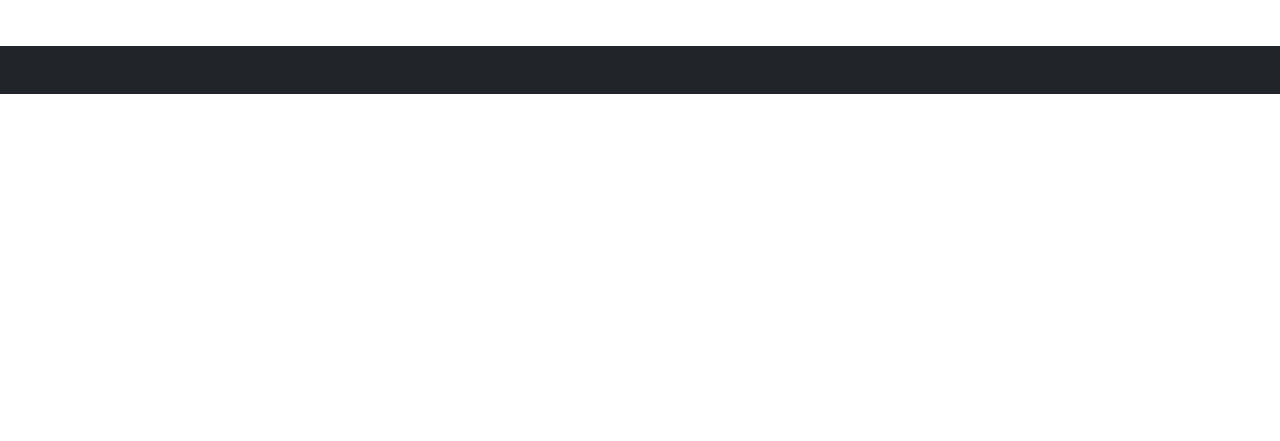
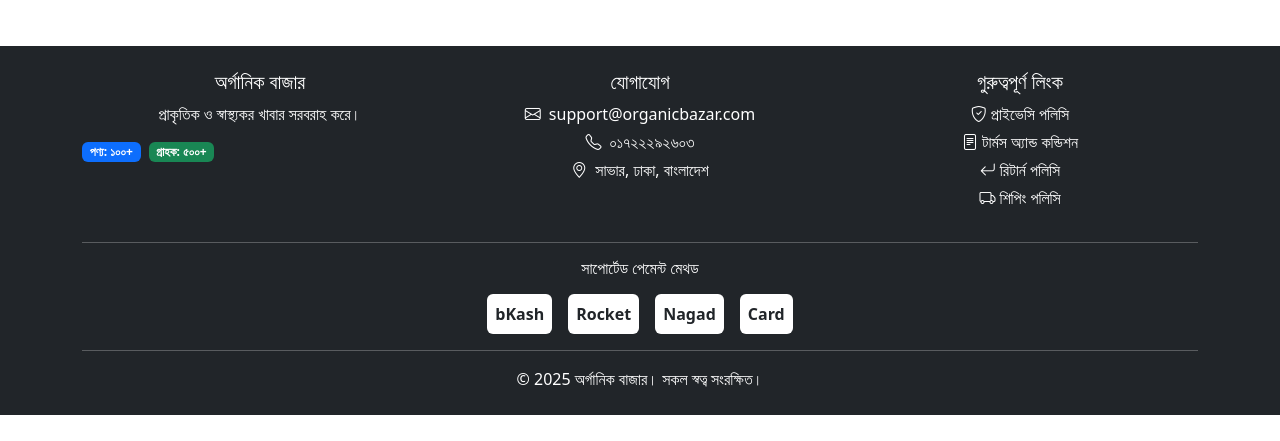
Before and after one commit to rezasdsju/emarket, a React (Create React App) app in the folder frontend/: page / in a window 1280 px wide. Shown: the part 344-785 px from the top of the page. Built offline with nearby package versions, Linux system fonts and the light colour scheme; no server answers.

Commit message:
footer added

```diff
--- a/frontend/src/App.js
+++ b/frontend/src/App.js
@@ -9,9 +9,9 @@ import ProductDetail from './components/ProductDetail';
 import Cart from './components/Cart';
 import CategoryProducts from './components/CategoryProducts';
 import SearchResults from './components/SearchResults';
-import AllProducts from './components/AllProducts';  // ✅ নতুন
-import About from './components/About';  // ✅ নতুন
-import AdminLogin from './components/AdminLogin';  // ✅ নতুন
+import AllProducts from './components/AllProducts';
+import About from './components/About';
+import AdminLogin from './components/AdminLogin';
 
 function App() {
     const [cartItems, setCartItems] = useState([]);
@@ -97,7 +97,7 @@ function App() {
                 <div className="pt-5">
                     <Routes>
                         <Route path="/" element={<Home />} />
-                        <Route path="/products" element={<AllProducts />} />  {/* ✅ নতুন */}
+                        <Route path="/products" element={<AllProducts />} />
                         <Route path="/categories" element={<CategoryProducts />} />
                         <Route path="/category/:slug" element={<CategoryProducts />} />
                         <Route path="/product/:id" element={<ProductDetail addToCart={addToCart} />} />
@@ -110,8 +110,8 @@ function App() {
                             />
                         } />
                         <Route path="/search" element={<SearchResults />} />
-                        <Route path="/about" element={<About />} />  {/* ✅ নতুন */}
-                        <Route path="/admin/login" element={<AdminLogin />} />  {/* ✅ নতুন */}
+                        <Route path="/about" element={<About />} />
+                        <Route path="/admin/login" element={<AdminLogin />} />
 
                         <Route path="*" element={
                             <div className="container mt-5 text-center">
@@ -123,10 +123,91 @@ function App() {
                     </Routes>
                 </div>
 
-                {/* Footer - আগের মতই থাকবে */}
+                {/* ফুটার - আগের মতো সম্পূর্ণ রাখা হয়েছে */}
                 <footer className="bg-dark text-white mt-5 py-4">
                     <div className="container">
-                        {/* Footer content... */}
+                        <div className="row">
+                            <div className="col-md-4">
+                                <h5>অর্গানিক বাজার</h5>
+                                <p>প্রাকৃতিক ও স্বাস্থ্যকর খাবার সরবরাহ করে।</p>
+                                <div className="d-flex gap-2">
+                                    <span className="badge bg-primary">পণ্য: ১০০+</span>
+                                    <span className="badge bg-success">গ্রাহক: ৫০০+</span>
+                                </div>
+                            </div>
+                            <div className="col-md-4">
+                                <h5>যোগাযোগ</h5>
+                                <p className="mb-1">
+                                    <i className="bi bi-envelope me-2"></i>
+                                    support@organicbazar.com
+                                </p>
+                                <p className="mb-1">
+                                    <i className="bi bi-telephone me-2"></i>
+                                    ০১৭২২২৯২৬০৩
+                                </p>
+                                <p className="mb-1">
+                                    <i className="bi bi-geo-alt me-2"></i>
+                                    সাভার, ঢাকা, বাংলাদেশ
+                                </p>
+                            </div>
+                            <div className="col-md-4">
+                                <h5>গুরুত্বপূর্ণ লিংক</h5>
+                                <ul className="list-unstyled">
+                                    <li className="mb-1">
+                                        <a href="#privacy" className="text-white text-decoration-none">
+                                            <i className="bi bi-shield-check me-1"></i>
+                                            প্রাইভেসি পলিসি
+                                        </a>
+                                    </li>
+                                    <li className="mb-1">
+                                        <a href="#terms" className="text-white text-decoration-none">
+                                            <i className="bi bi-file-text me-1"></i>
+                                            টার্মস অ্যান্ড কন্ডিশন
+                                        </a>
+                                    </li>
+                                    <li className="mb-1">
+                                        <a href="#return" className="text-white text-decoration-none">
+                                            <i className="bi bi-arrow-return-left me-1"></i>
+                                            রিটার্ন পলিসি
+                                        </a>
+                                    </li>
+                                    <li className="mb-1">
+                                        <a href="#shipping" className="text-white text-decoration-none">
+                                            <i className="bi bi-truck me-1"></i>
+                                            শিপিং পলিসি
+                                        </a>
+                                    </li>
+                                </ul>
+                            </div>
+                        </div>
+                        <hr className="bg-light my-3" />
+
+                        {/* Payment Methods */}
+                        <div className="row">
+                            <div className="col-12">
+                                <h6 className="text-center mb-3">সাপোর্টেড পেমেন্ট মেথড</h6>
+                                <div className="d-flex justify-content-center gap-3">
+                                    <div className="bg-white p-2 rounded">
+                                        <span className="text-dark fw-bold">bKash</span>
+                                    </div>
+                                    <div className="bg-white p-2 rounded">
+                                        <span className="text-dark fw-bold">Rocket</span>
+                                    </div>
+                                    <div className="bg-white p-2 rounded">
+                                        <span className="text-dark fw-bold">Nagad</span>
+                                    </div>
+                                    <div className="bg-white p-2 rounded">
+                                        <span className="text-dark fw-bold">Card</span>
+                                    </div>
+                                </div>
+                            </div>
+                        </div>
+
+                        <hr className="bg-light my-3" />
+
+                        <p className="text-center mb-0">
+                            &copy; {new Date().getFullYear()} অর্গানিক বাজার। সকল স্বত্ব সংরক্ষিত।
+                        </p>
                     </div>
                 </footer>
             </div>
```
